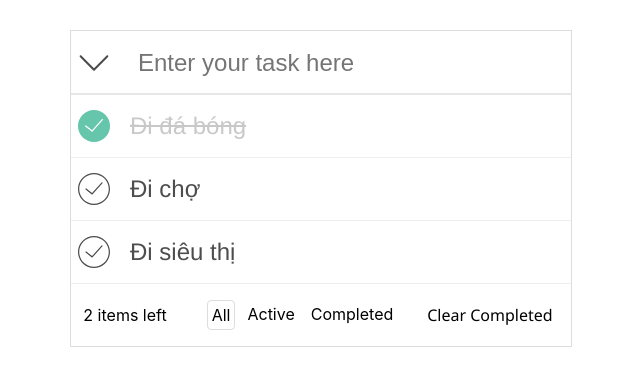
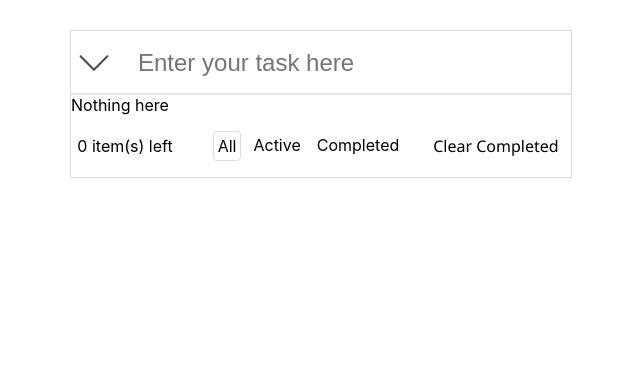
Before and after one commit to ctuyen/react-todolist, a React (Create React App) app: page / in a window 1280 px wide. Shown: the top 386 px of the page, without its empty margins (319-959 px from the left). Built offline with nearby package versions, Linux system fonts and the light colour scheme.

Commit message:
save data at localStorage

```diff
--- a/src/App.js
+++ b/src/App.js
@@ -7,15 +7,24 @@ import classNames from 'classnames';
 class App extends Component {
   constructor() {
     super();
+
+    let dataString = localStorage.getItem('todoItems');
+    let todoItems;
+
+    if (dataString) {
+      todoItems = JSON.parse(dataString);
+    }
+    else {
+      todoItems = []
+    }
+
+    let numItems = todoItems.filter(item => item.isComplete !== true).length;
+
     this.state = {
       newItem: '',
-      numItems: 2,
+      numItems,
       currentFilter: 'todoItems',
-      todoItems: [
-        { title: 'Đi đá bóng', isComplete: true },
-        { title: 'Đi chợ' },
-        { title: 'Đi siêu thị' }
-      ]
+      todoItems
     }
   }
 
@@ -48,18 +57,22 @@ class App extends Component {
         })
       }
 
+      // immutability
+      todoItems = [
+        ...todoItems.slice(0, index),
+        {
+          ...item,
+          isComplete: !isComplete
+        },
+        ...todoItems.slice(index + 1)
+      ];
+
+      localStorage.setItem('todoItems', JSON.stringify(todoItems));
+
       this.setState({
         newTodo: '',
         numItems,
-        // immutability
-        todoItems: [
-          ...todoItems.slice(0, index),
-          {
-            ...item,
-            isComplete: !isComplete
-          },
-          ...todoItems.slice(index + 1)
-        ]
+        todoItems
       })
     }
   }
@@ -77,14 +90,18 @@ class App extends Component {
       }
 
       let { todoItems, numItems } = this.state;
-
+      let activeItems = todoItems.filter(item => item.isComplete !== true);
       todoItems.push(newItem);
+      activeItems.push(newItem);
 
       this.setState({
         newTodo: '',
         numItems: numItems + 1,
-        todoItems
+        todoItems,
+        activeItems
       })
+
+      localStorage.setItem('todoItems', JSON.stringify(todoItems));
     }
   }
 
@@ -116,6 +133,19 @@ class App extends Component {
     })
   }
 
+  onDelComplete(e) {
+    let { todoItems } = this.state;
+    todoItems = todoItems.filter(item => item.isComplete !== true);
+
+    this.setState({
+      todoItems,
+      completedItems: [],
+      numItems: todoItems.length
+    })
+
+    localStorage.setItem('todoItems', JSON.stringify(todoItems));
+  }
+
   render() {
     return (
       <div className="App">
@@ -134,13 +164,13 @@ class App extends Component {
         }
 
         <div className="Footer">
-          <span className="TodoCount">{this.state.numItems} items left</span>
+          <span className="TodoCount">{this.state.numItems} item(s) left</span>
           <ul className="TodoFilters" >
             <li className={classNames({'active': this.state.currentFilter === 'todoItems'})} onClick={this.onAllFilter.bind(this)}>All</li>
             <li className={classNames({'active': this.state.currentFilter === 'activeItems'})} onClick={this.onActiveFilter.bind(this)}>Active</li>
             <li className={classNames({'active': this.state.currentFilter === 'completedItems'})} onClick={this.onCompletedFilter.bind(this)}>Completed</li>
           </ul>
-          <button>Clear Completed</button>
+          <button onClick={this.onDelComplete.bind(this)}>Clear Completed</button>
         </div>
       </div>
     );
```
